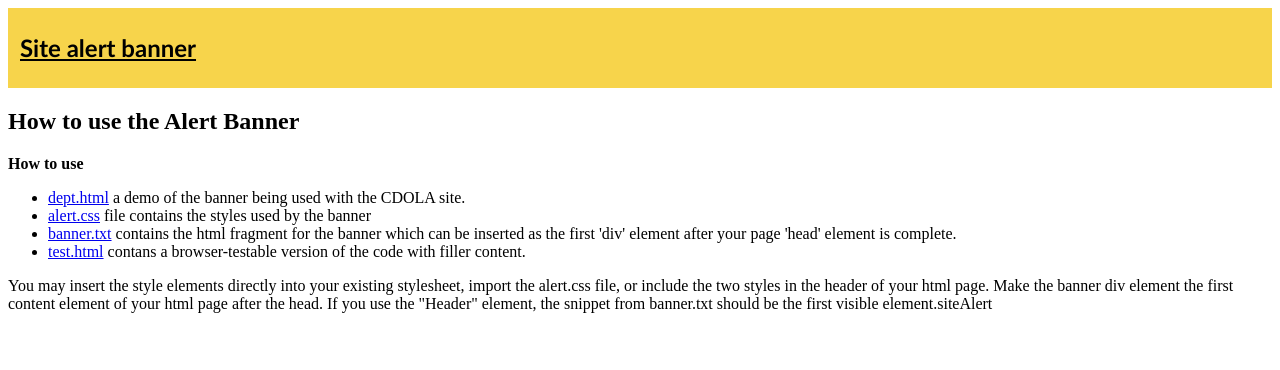
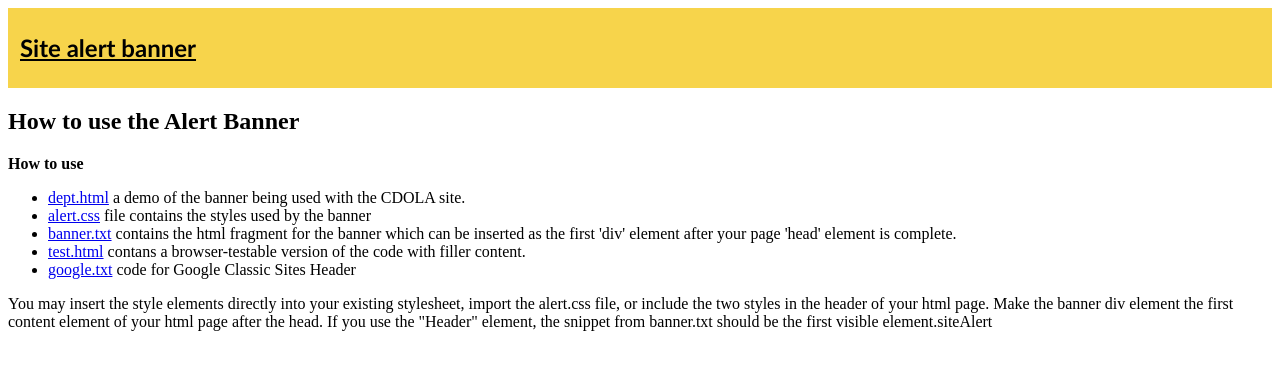
Before and after one commit to russell-oit/AlertBanner, a plain HTML site: page index.html in a window 1280 px wide. Drawn offline with Linux system fonts and the light colour scheme.

Commit message:
Added google Sites code

```diff
--- a/index.html
+++ b/index.html
@@ -31,6 +31,9 @@
       <li>
         <a href="./src/test.html">test.html</a> contans a browser-testable version of the code with filler content.
       </li>
+      <li>
+        <a href="./src/google.txt">google.txt</a> code for Google Classic Sites Header
+      </li>
     </ul>
     <p>You may insert the style elements directly into your existing stylesheet, import the alert.css file, or include the two styles in the header of your html page. Make the banner div element the first content element of your html page after the
     head. If you use the "Header" element, the snippet from banner.txt should be the first visible element.siteAlert</p>
```
Also changed, not shown: src/google.txt (added).
